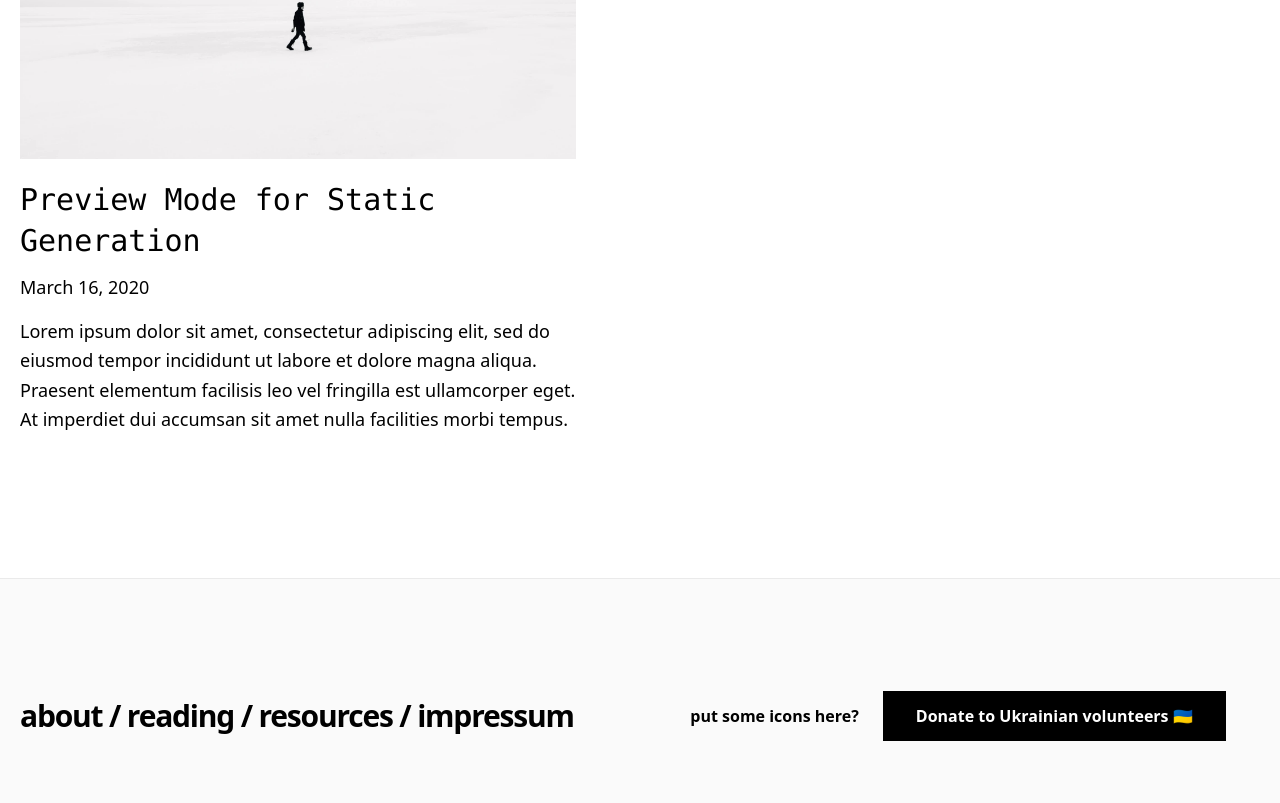
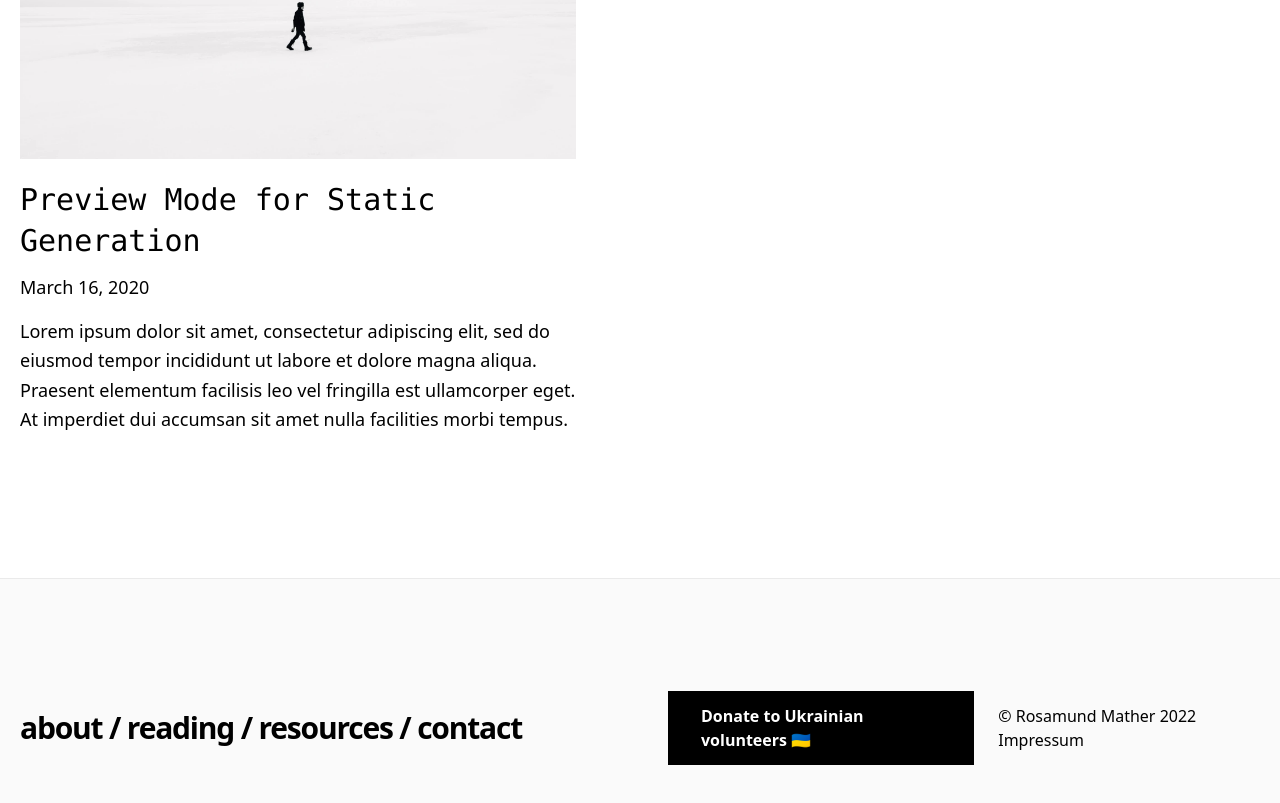
Before and after one commit to rosamundm/devblog, a Next.js app: page / in a window 1280 px wide. Shown: the part 1538-2341 px from the top of the page. Built offline with nearby package versions, Linux system fonts and the light colour scheme.

Commit message:
Add custom tailwind config and footer styling

```diff
--- a/components/footer.js
+++ b/components/footer.js
@@ -1,8 +1,17 @@
 import Link from 'next/link'
 import Container from './container'
+import { FontAwesomeIcon } from '@fortawesome/react-fontawesome'
 import { EXAMPLE_PATH } from '../lib/constants'
 
 export default function Footer() {
+
+  const footerLinks = [
+    {"name": "about", "slug": "/about/"},
+    {"name": "reading", "slug": "/reading/"},
+    {"name": "resources", "slug": "/resources/"},
+    {"name": "contact", "slug": "/contact/"},
+  ]
+
   return (
     <footer className="bg-accent-1 border-t border-accent-2">
       <Container>
@@ -11,20 +20,21 @@ export default function Footer() {
             <Link href={`/about/`}>about</Link> / {''}
             <Link href={`/reading/`}>reading</Link> / {''}
             <Link href={`/resources/`}>resources</Link> / {''}
-            <Link href={`/impressum/`}>impressum</Link>
+            <Link href={`/contact/`}>contact</Link>
           </div>
           <div className="flex flex-col lg:flex-row justify-center items-center lg:pl-4 lg:w-1/2">
-            <div
-              className="mx-3 font-bold"
-            >
-              put some icons here?
-            </div>
             <a
               href="https://help-ua-volunteers.com/"
               className="mx-3 bg-black hover:bg-white hover:text-black border border-black text-white font-bold py-3 px-12 lg:px-8 duration-200 transition-colors mb-6 lg:mb-0"
             >
               Donate to Ukrainian volunteers 🇺🇦
             </a>
+            <div
+              className="mx-3"
+            >
+              © Rosamund Mather {(new Date().getFullYear())} {''}
+              <Link href={`/impressum/`}>Impressum</Link>
+            </div>
           </div>
         </div>
       </Container>
--- a/components/header.js
+++ b/components/header.js
@@ -4,7 +4,7 @@ export default function Header() {
   return (
     <h2 className="text-2xl md:text-4xl font-bold tracking-tight md:tracking-tighter leading-tight mb-20 mt-8">
       <Link href="/">
-        <a className="hover:underline">Home</a>
+        <a className="hover:underline">⟵ back</a>
       </Link>
     </h2>
   )
--- a/tailwind.config.js
+++ b/tailwind.config.js
@@ -8,6 +8,8 @@ module.exports = {
         'accent-7': '#333',
         success: '#0070f3',
         cyan: '#79FFE1',
+        'signature-teal': '#78C2AD',
+        'signature-pink': '#EF7479',
       },
       spacing: {
         28: '7rem',
```
